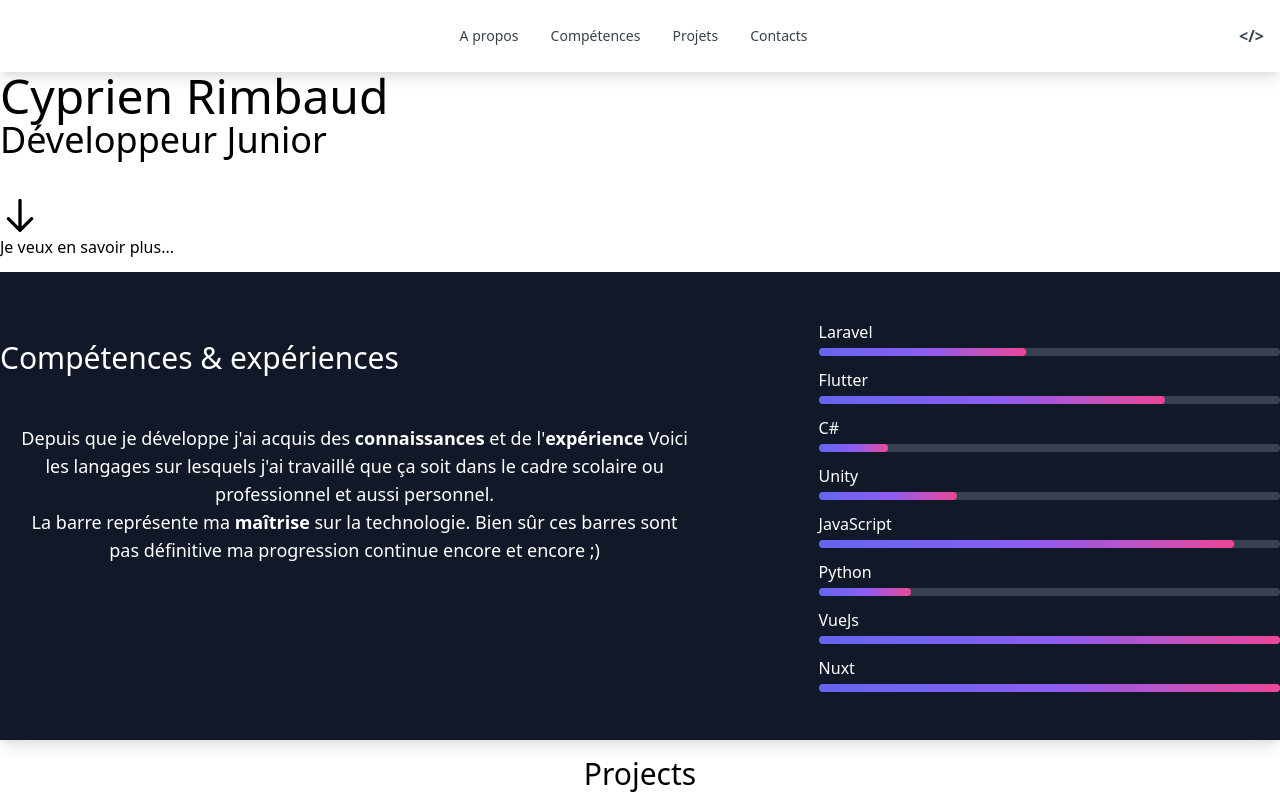
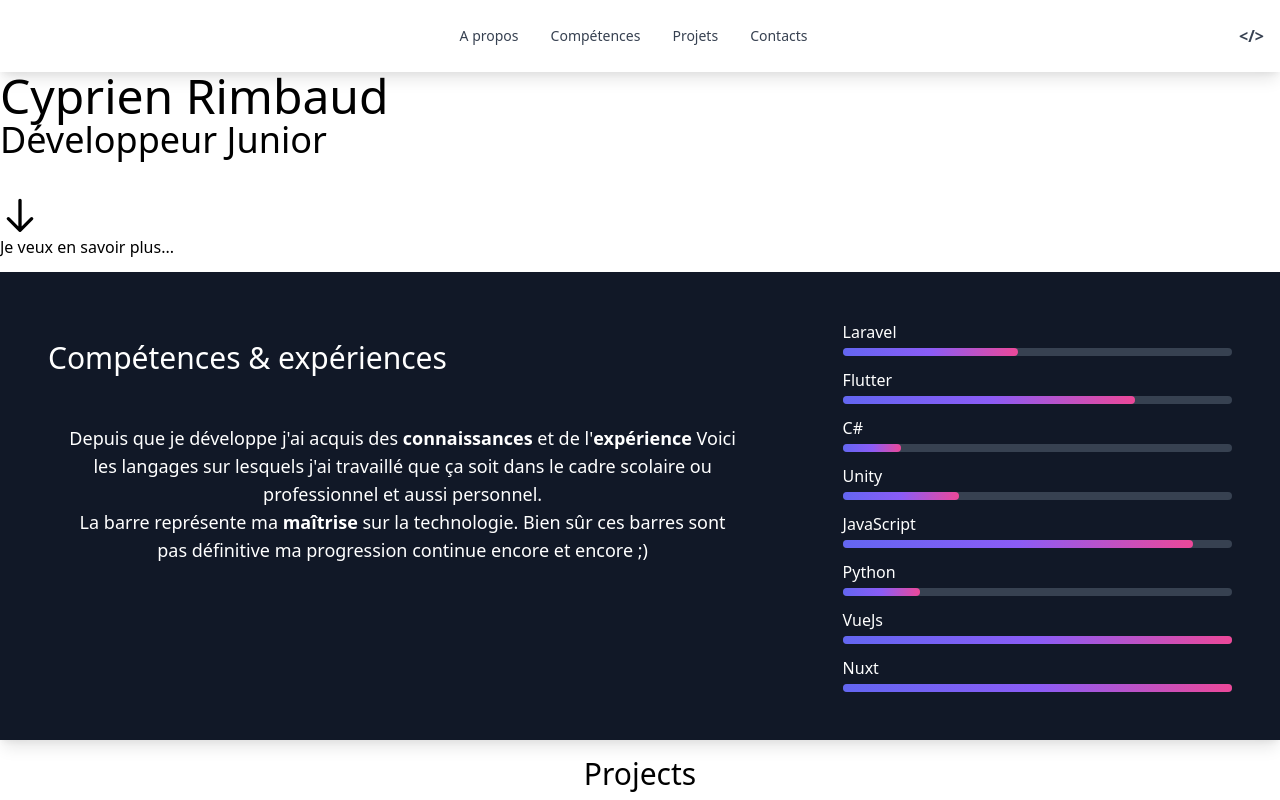
Before and after one commit to Sidarzo/cyprienrimbaud.fr, a Nuxt app: page / in a window 1280 px wide. Shown: the top 800 px of the page. Built offline with nearby package versions, Linux system fonts and the light colour scheme.

Commit message:
Update Skills.vue

```diff
--- a/components/Skills.vue
+++ b/components/Skills.vue
@@ -1,6 +1,6 @@
 <template>
 <div class="h-full bg-gray-900 shadow-lg shadow-indigo-500/50">
-    <div class="container mx-auto py-12">
+    <div class="container mx-auto py-12 sm:px-12">
         <div class="container mx-auto grid grid-rows-2 grid-flow-col text-white text-center md:text-justify">
             <div class="md:row-span-2 mt-5 md:mb-20">
                 <h1 class="text-3xl font-medium text-center md:text-left">
```
